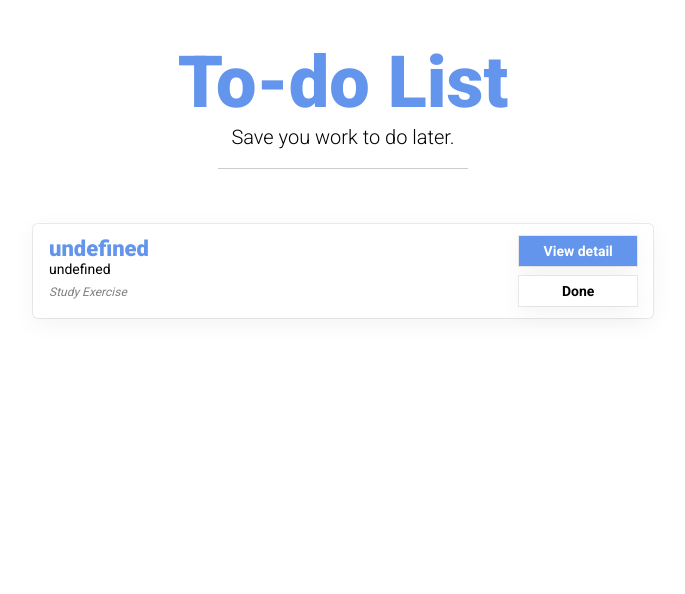
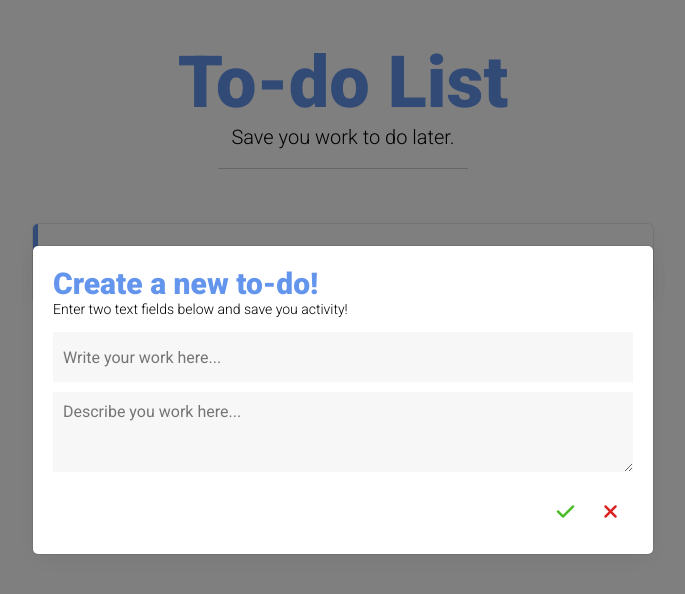
Before and after one commit to NguyenAnhTuan1912/to-do-list, a plain HTML site: page index.html in a window 1280 px wide. Shown: the whole page, without its empty margins (297-982 px from the left). Drawn offline with Linux system fonts and the light colour scheme.

Commit message:
To-do List with Edit & Add Modal

```diff
--- a/index.html
+++ b/index.html
@@ -5,6 +5,9 @@
     <meta http-equiv="X-UA-Compatible" content="IE=edge">
     <meta name="viewport" content="width=device-width, initial-scale=1.0">
     <title>To-do List with Firebase</title>
+
+    <!-- Font Awesome -->
+    <link rel="stylesheet" href="https://cdnjs.cloudflare.com/ajax/libs/font-awesome/6.0.0-beta2/css/all.min.css" integrity="sha512-YWzhKL2whUzgiheMoBFwW8CKV4qpHQAEuvilg9FAn5VJUDwKZZxkJNuGM4XkWuk94WCrrwslk8yWNGmY1EduTA==" crossorigin="anonymous" referrerpolicy="no-referrer" />
 
     <!-- Google Fonts -->
     <link rel="preconnect" href="https://fonts.googleapis.com">
@@ -15,6 +18,7 @@
     <link rel="stylesheet" href="./sass/css/reset.css">
     <link rel="stylesheet" href="./sass/css/layout.css">
     <link rel="stylesheet" href="./sass/css/todolist.css">
+    <link rel="stylesheet" href="./sass/css/editadditem.css">
 
     <!-- JavaScript Files -->
     <script defer type="module" src="./js/main.js"></script>
--- a/js/component/Button.js
+++ b/js/component/Button.js
@@ -1,8 +1,5 @@
-export default function Button(className, id) {
+export default function Button(className, id, icon) {
     return `
-        <div class="button-container">
-            <button class="btn ${className[0].join(' ')}" id="${id[0]}">View detail</button>
-            <button class="btn ${className[1].join(' ')}" id="${id[1]}">Done</button>
-        </div>
+            <button class="btn ${className[0].join(' ')}" id="${id[0]}"><i class="${icon}"></i></button>
     `;
 }
--- a/js/component/Modal.js
+++ b/js/component/Modal.js
@@ -1,6 +1,9 @@
+import EditAddItem from "./ModalItem.js";
+
 export default function Modal() {
     return `
         <section class="modal" id="js-modal">
+            ${EditAddItem()}
         </section>
     `;
 }
--- /dev/null
+++ b/js/component/ModalItem.js
@@ -0,0 +1,24 @@
+import Button from "./Button.js";
+import Header from "./Header.js";
+
+export default function EditAddItem() {
+    return `
+        <div class="modal__item" id="js-modalItemContainer">
+            ${Header({'header-title': 'Create a new to-do!', 'header-subtitle': 'Enter two text fields below and save you activity!'})}
+            <form id="to-do-form">
+                <article>
+                    <label>
+                        <input type="text" name="to-do-item" class="form__text-input" id="js-titleInput" placeholder="Write your work here...">
+                    </label>
+                    <label>
+                        <textarea class="form__text-input" placeholder="Describe you work here..."></textarea>
+                    </label>
+                </article>
+            </form>
+            <div class="button-container">
+                ${Button([['btn-done']], [['js-acceptBtn']], 'fa-solid fa-check')}
+                ${Button([['btn-delete']], [['js-cancelBtn']], 'fa-solid fa-xmark')}
+            </div>
+        </div>
+    `;
+}
--- a/js/component/ToDoItem.js
+++ b/js/component/ToDoItem.js
@@ -5,10 +5,11 @@ export default function ToDoItem(data) {
     return `
         <div class="to-do-item">
             ${Header({})}
-            <div class="to-do-item__type-container">
-                <p class="type-text">Study Exercise</p>
+            <div class="button-container">
+                ${Button([['btn-view']], [['js-viewDetailBtn']], 'fa-solid fa-eye')}
+                ${Button([['btn-done']], [['js-completeWorkBtn']], 'fa-solid fa-check')}
+                ${Button([['btn-delete']], [['js-deleteBtn']], 'fa-solid fa-xmark')}
             </div>
-            ${Button([['btn-primary'], ['btn-done']], [['js-viewDetail'], ['js-completeWork']])}
         </div>
     `;
 }
--- a/js/main.js
+++ b/js/main.js
@@ -1,5 +1,6 @@
 import Header from "./component/Header.js";
 import ToDoList from "./component/ToDoList.js";
+import Modal from "./component/Modal.js";
 
 const root = document.getElementById('root');
 
@@ -7,5 +8,6 @@ window.onload = function() {
     root.innerHTML = `
         ${Header({'header-title': 'To-do List', 'header-subtitle': 'Save you work to do later.'})}
         ${ToDoList()}
+        ${Modal()}
     `;
 }
--- a/sass/css/reset.css
+++ b/sass/css/reset.css
@@ -1,4 +1,4 @@
-*, :before, :after {
+* {
     box-sizing: border-box;
     -webkit-box-sizing: border-box;
     -moz-box-sizing: border-box;
--- /dev/null
+++ b/sass/editadditem.scss
@@ -0,0 +1,54 @@
+@import './variables.scss';
+@import './mixin.scss';
+
+// Mixin
+
+@mixin default-width-height {
+    width: 100%;
+    height: fit-content;
+}
+
+//
+.modal__item {
+    width: 100%;
+    min-width: 375px;
+    max-width: 620px;
+    height: fit-content;
+    min-height: 220px;
+    padding: 20px;
+    border-radius: 5px;
+    box-shadow: $box-shadow1;
+    background-color: #fff;
+
+    &>header {
+        @include default-width-height;
+        margin-bottom: 15px;
+
+        .header__title {
+            font-size: 3rem;
+        }
+
+        .header__subtitle {
+            font-size: 1.4rem;
+        }
+    }
+
+    #to-do-form {
+        @include default-width-height;
+
+        article {
+            @include flex(column, space-around, flex-start);
+            gap: 10px;
+            @include default-width-height;
+
+            label {
+                @include default-width-height;
+            }
+        }
+    }
+
+    .button-container {
+        @include flex(row, flex-end, flex-start);
+        margin-top: 15px;
+    }
+}
--- a/sass/layout.scss
+++ b/sass/layout.scss
@@ -27,29 +27,55 @@ header {
 
 .btn {
     @include cursor-behavior(pointer);
-    width: 100%;
-    height: 30px;
-    font-size: 1.4rem;
+    width: 45px;
+    height: 45px;
+    font-size: 2rem;
     font-weight: 600;
     background-color: white;
     border: none;
-    box-shadow: $box-shadow1;
-}
-
-.btn-primary {
-    background-color: $btn-color1;
-    color: #fff;
+    border-radius: 50%;
 
     &:hover {
         background-color: $btn-primary-hover-color1;
     }
 }
 
+.btn-view {
+    color: $fc-title;
+}
+
 .btn-done {
-    &:hover {
-        background-color: $btn-primary-hover-color1;
-        color: #fff;
-    }
+    color: rgb(76, 189, 42);
+}
+
+.btn-delete {
+    color: rgb(219, 33, 33)
+}
+
+input[type="text"] {
+    width: 100%;
+    max-width: 580px;
+    min-width: 375px;
+    height: 50px;
+    font-size: 1.6rem;
+    padding-left: 10px;
+    border: none;
+    outline: none;
+    background-color: rgb(247, 247, 247);
+}
+
+textarea {
+    width: 100%;
+    max-width: 580px;
+    min-width: 375px;
+    height: 80px;
+    min-height: 50px;
+    font-size: 1.6rem;
+    resize: vertical;
+    padding: 10px;
+    border: none;
+    outline: none;
+    background-color: rgb(247, 247, 247);
 }
 
 #root {
@@ -93,4 +119,13 @@ header {
         min-height: 100px;
         overflow-x: hidden;
     }
+
+    .modal {
+        position: fixed;
+        @include flex(column, center, center);
+        width: 100%;
+        height: 100vh;
+        background-color: rgba(0, 0, 0, 0.5);
+        top: 0;
+    }
 }
--- a/sass/todolist.scss
+++ b/sass/todolist.scss
@@ -27,21 +27,33 @@
             padding: 20px;
 
             .to-do-item {
+                position: relative;
                 display: grid;
-                grid-template-columns: auto 20%;
+                grid-template-columns: auto 30%;
                 grid-template-areas:
-                    'header button'
-                    'type button'
-                ;
+                    'header button';
                 @include setToDoItem-width-heigth(620px);
-                padding: 12px 16px;
+                padding: 12px 16px 12px 20px;
                 box-shadow: $box-shadow1;
                 border-radius: 5px;
 
+                &:after {
+                    position: absolute;
+                    content: '';
+                    width: 5px;
+                    height: 100%;
+                    background-color: $fc-title;
+                    border-radius: 5px 0 0 5px;
+                }
+
+
                 &>header {
+                    @include flex(column, center, flex-start);
+                    height: 100%;
                     grid-area: header;
                     .header__title {
                         font-size: 2.2rem;
+                        line-height: 2rem;
                     }
 
                     .header__subtitle {
@@ -60,7 +72,7 @@
 
                 .button-container {
                     grid-area: button;
-                    @include flex(column, space-around, flex-start);
+                    @include flex(row, space-around, center);
                     gap: 10px;
                     width: 100%;
                 }
--- a/sass/variables.scss
+++ b/sass/variables.scss
@@ -1,6 +1,6 @@
 // Button colors
 $btn-color1: #6495ED;
-$btn-primary-hover-color1: rgb(26, 26, 26);
+$btn-primary-hover-color1: rgb(230, 230, 230);
 
 
 // Font colors
```
Also changed, not shown: plan.md (+4 -2 lines), sass/css/editadditem.css (added), sass/css/layout.css, sass/css/todolist.css, 3 other files.
